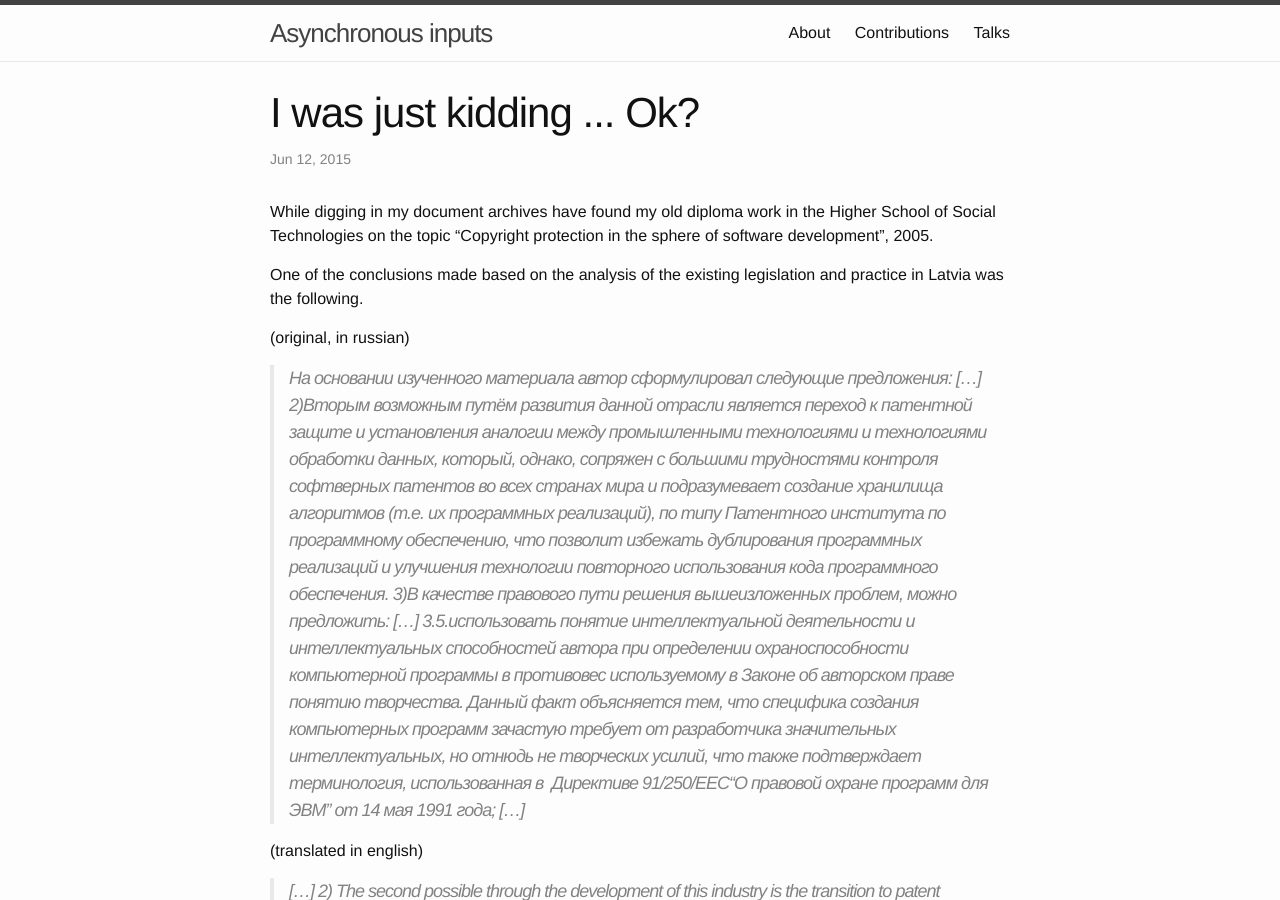
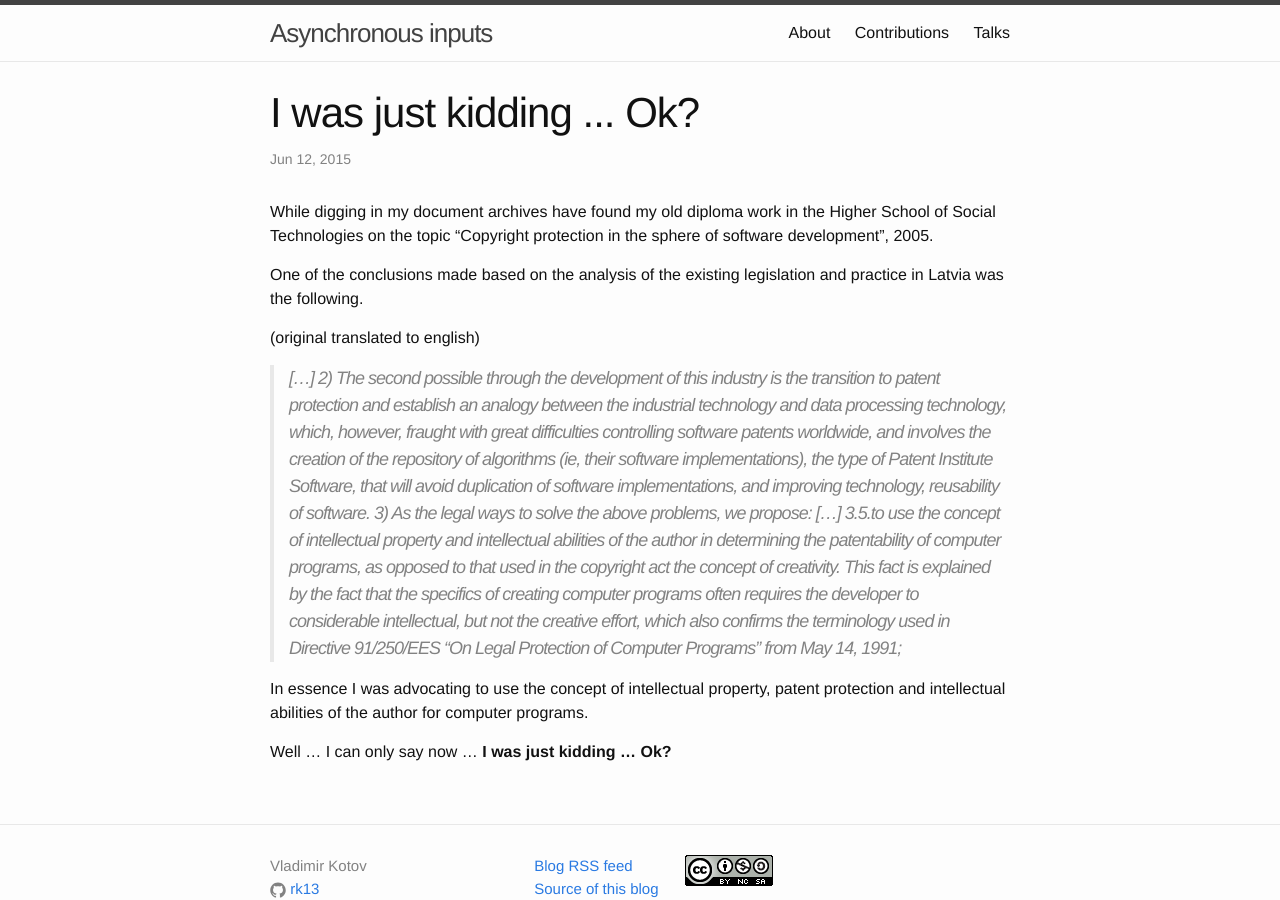
Before and after one commit to rk13/rk13.github.io, a Jekyll site: the page built from _posts/2015-06-12-i-was-just-kidding.markdown, in a window 1280 px wide and 900 px high. Built offline with Jekyll 4.4.1, drawn with Linux system fonts in a browser that asks for light colours; Markdown is read by kramdown in place of the engine named in the settings.

```diff
--- a/_posts/2015-06-12-i-was-just-kidding.markdown
+++ b/_posts/2015-06-12-i-was-just-kidding.markdown
@@ -8,18 +8,7 @@ While digging in my document archives have found my old diploma work in the High
 
 One of the conclusions made based on the analysis of the existing legislation and practice in Latvia was the following.
 
-(original, in russian)
->
-На основании изученного материала автор сформулировал следующие предложения:
-[...]
-2)Вторым возможным путём развития данной отрасли является переход к патентной защите и установления аналогии между промышленными технологиями и технологиями обработки данных, который, однако, сопряжен с большими трудностями контроля софтверных патентов во всех странах мира и подразумевает создание хранилища алгоритмов (т.е. их программных реализаций), по типу Патентного института по программному обеспечению, что позволит избежать дублирования программных реализаций и улучшения технологии повторного использования кода программного обеспечения.
-3)В качестве правового пути решения вышеизложенных проблем, можно предложить:
-[...]
-3.5.использовать понятие интеллектуальной деятельности и интеллектуальных способностей автора при определении охраноспособности компьютерной программы в противовес используемому в Законе об авторском праве понятию творчества. Данный факт объясняется тем, что специфика создания компьютерных программ зачастую требует от разработчика значительных интеллектуальных, но отнюдь не творческих усилий, что также подтверждает терминология, использованная в  Директиве 91/250/ЕЕС“О правовой охране программ для ЭВМ” от 14 мая 1991 года;
-[...]
-
-
-(translated in english)
+(original translated to english)
 >
 [...]
 2) The second possible through the development of this industry is the transition to patent protection and establish an analogy between the industrial technology and data processing technology, which, however, fraught with great difficulties controlling software patents worldwide, and involves the creation of the repository of algorithms (ie, their software implementations), the type of Patent Institute Software, that will avoid duplication of software implementations, and improving technology, reusability of software.
--- a/_posts/2018-10-10-mysql-docker.markdown
+++ b/_posts/2019-10-10-mysql-docker.markdown
@@ -1,7 +1,7 @@
 ---
 layout: post
 title:  "Mysql Docker"
-date:   2018-10-10 12:00:00
+date:   2019-10-10 12:00:00
 ---
 
 ### Prelude
--- a/_posts/2018-05-01-return-of-nexus4.markdown
+++ b/_posts/2020-05-01-return-of-nexus4.markdown
@@ -1,7 +1,7 @@
 ---
 layout: post
 title:  "Return of the Nexus 4"
-date:   2018-05-01 12:00:00
+date:   2020-05-01 12:00:00
 ---
 
 I started to use Android as my primary mobile platform back to 2010 with legendary [LG Optimus.](https://en.wikipedia.org/wiki/LG_Optimus_series)
```
Also changed, not shown: _posts/2020-02-20-hashcode.markdown (added, +11 -0 lines), resources/hashcode-2020-02.png (added).
